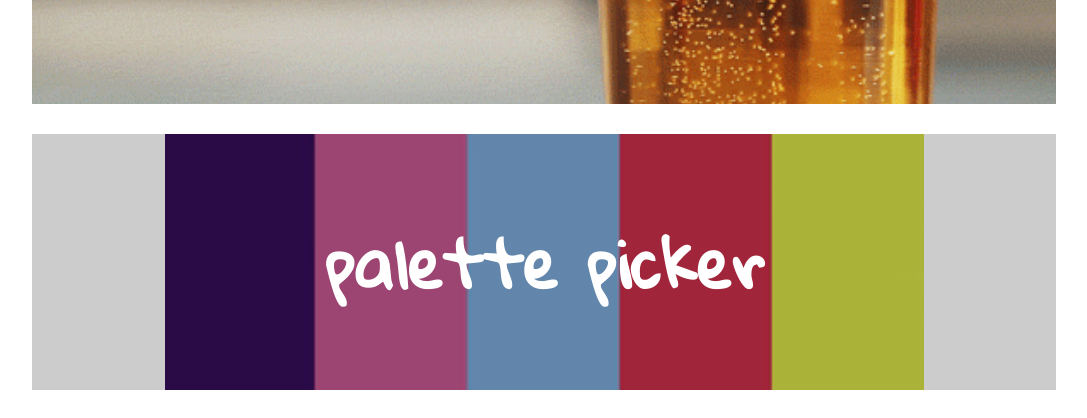
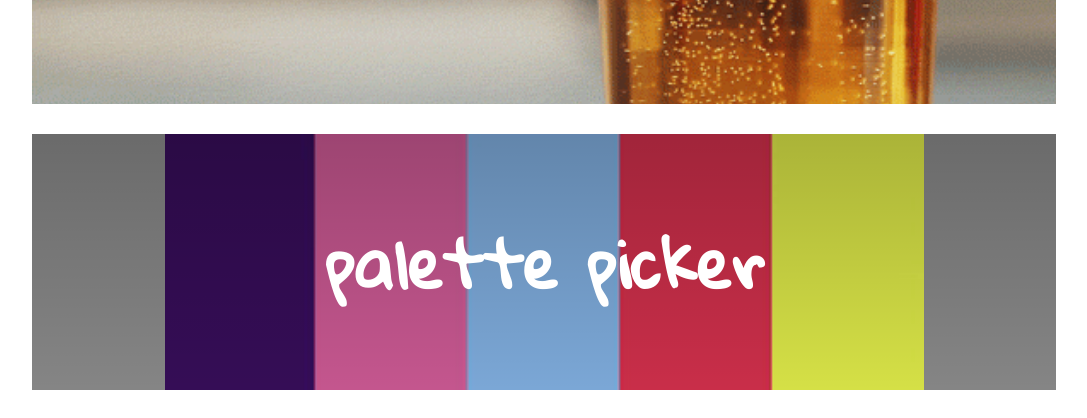
Before and after one commit to christopherchateau/personal-site, a React (Create React App) app: page / in a window 1280 px wide. Shown: the part 1880-2298 px from the top of the page, without its empty margins (96-1183 px from the left). Built offline with nearby package versions, Linux system fonts and the light colour scheme.

Commit message:
Darken bg color of pp

```diff
--- a/src/App.css
+++ b/src/App.css
@@ -127,8 +127,8 @@
 }
 
 .proj-pp {
-  background: linear-gradient(hsla(0, 0%, 0%, 0.2), rgba(0, 0, 0, 0.2)),
-    url("./images/pp.gif") center no-repeat;
+  background: linear-gradient(hsla(0, 0%, 0%, 0.2), rgba(0, 0, 0, 0)),
+    url("./images/pp.gif") center no-repeat rgb(133, 133, 133);
   background-size: auto 100%;
   font-family: "Gloria Hallelujah", cursive;
 }
```
